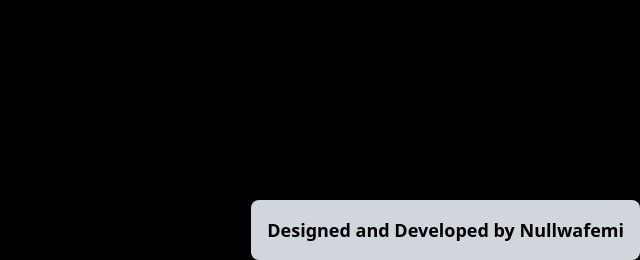
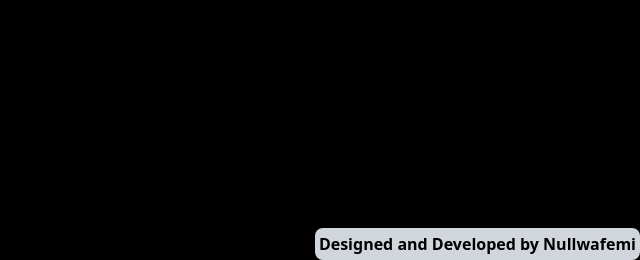
Before and after one commit to Loluwafemi/receipt-scanner, a FastAPI app: page / in a window 1280 px wide. Shown: the part 540-800 px from the top of the page, without its empty margins (640-1280 px from the left). Run offline with FastAPI, Linux system fonts and the light colour scheme.

Commit message:
readme adjustment

```diff
--- a/templates/index.html
+++ b/templates/index.html
@@ -7,7 +7,7 @@
     <link rel="stylesheet" href="https://cdnjs.cloudflare.com/ajax/libs/font-awesome/4.7.0/css/font-awesome.min.css">
     <title>Receipt Scanner</title>
 </head>
-<body class="h-screen flex flex-col justify-center items-center bg-black">
+<body class="h-[100vh] flex flex-col justify-center items-center bg-black">
 
     <div class="w-auto h-auto bg-gray-700 text-white rounded-xl shadow-xl p-4 pb-0">
         <p class="text-xl font-bold flex items-center flex-col">Receipt Scanner [Tester]</p>
@@ -27,8 +27,8 @@
 
     </div>
 
-    <div class="absolute bottom-0 right-0 bg-gray-300 p-4 rounded-lg">
-        <p class="font-bold text-lg">Designed and Developed by Nullwafemi</p>
+    <div class="absolute bottom-0 right-0 bg-gray-300 p-1 rounded-lg">
+        <p class="font-bold text-md">Designed and Developed by Nullwafemi</p>
     </div>
     <script>
            document.querySelector('#upload').addEventListener('change', (event)=>{
```
